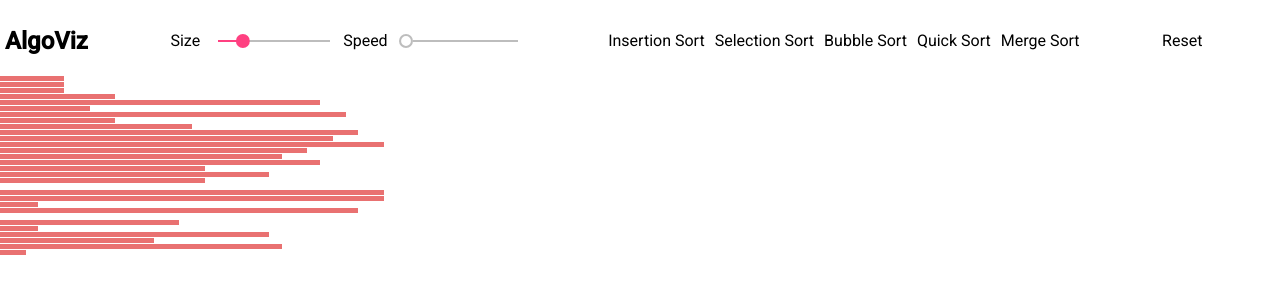
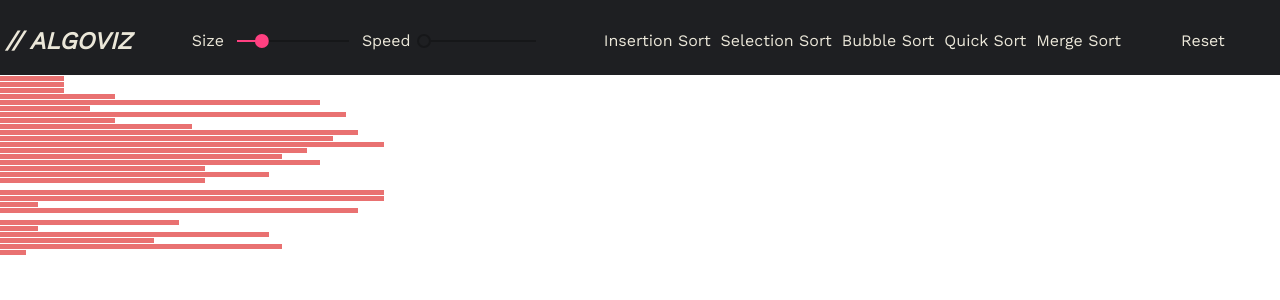
Before and after one commit to RajathWarrier/AlgoViz, an Angular app: page / in a window 1280 px wide. Shown: the top 300 px of the page. Built offline with nearby package versions, Linux system fonts and the light colour scheme.

Commit message:
Sorting, Size & Speed change and reset now behaves according to status of sorting of elements. Added more styling

```diff
--- a/angular.json
+++ b/angular.json
@@ -90,6 +90,7 @@
               "src/assets"
             ],
             "styles": [
+              "./node_modules/@angular/material/prebuilt-themes/purple-green.css",
               "src/styles.css"
             ],
             "scripts": []
--- a/src/app/sorting/sorting.component.css
+++ b/src/app/sorting/sorting.component.css
@@ -1,3 +1,8 @@
+@import url('https://fonts.googleapis.com/css2?family=Work+Sans');
+
+.header-container {
+    background-color: #1E1F22;
+}
 .contents-flex-box {
     display: flex;
     margin: auto;
@@ -5,6 +10,12 @@
 }
 .logo {
     padding-left: 5px;
+}
+.logo-text {
+    font-family: 'Work Sans', sans-serif;
+    font-weight: 700;
+    font-style: italic;
+    color: #EBE7D9;
 }
 .size_speed-container {
     display: flex;
@@ -14,6 +25,9 @@
 .size-text, .speed-text {
     margin: auto;
     margin-left: 5px;
+    font-family: 'Work Sans', sans-serif;
+    font-weight: 400;
+    color: #EBE7D9;
 }
 .speed-container {
     display: flex;
@@ -25,15 +39,24 @@
     padding-top: 20px;
     padding-bottom: 20px;
 }
+.list_elements, .sort {
+    font-family: 'Work Sans', sans-serif;
+    color: #EBE7D9;
+}
+.reset-disabled {
+    pointer-events: none;
+}
 mat-slider {
-    margin-left: 10px;
+    margin-left: 5px;
+}
+.size_speed-disabled {
+    pointer-events: none;
 }
 .sorting-algo-container {
     display: flex;
 }
-.sorting-algo-container-small {
-    display: none;
-    margin: auto;
+.sorting-disabled {
+    pointer-events: none;
 }
 .sort {
     margin: auto;
--- a/src/app/sorting/sorting.component.html
+++ b/src/app/sorting/sorting.component.html
@@ -3,25 +3,24 @@
         <div class="contents-flex-box">
             <div class="logo-container">
                 <div class="logo">
-                    <h2 class="logo-text">AlgoViz</h2>
+                    <h2 class="logo-text">// ALGOVIZ</h2>
                 </div>
             </div>
-            <div class="size_speed-container">
+            <div class="size_speed-container" [ngClass]="{'size_speed-disabled':sorting}">
                 <div class="size-text">Size</div>
-                <mat-slider (input)="onSizeChange($event)" class="slider" thumbLabel [displayWith]="formatLabel" min="10" max="100" value="30"></mat-slider>
+                <mat-slider class="slider" (input)="onSizeChange($event)" class="slider" thumbLabel [displayWith]="formatLabel" min="10" max="100" value="30"></mat-slider>
                 <div class="speed-text">Speed</div>
                 <mat-slider (input)="onSpeedChange($event)" class="slider" [displayWith]="formatLabel" min="200" max="400" value="75"></mat-slider>
             </div>
-            <div class="sorting-algo-container">
+            <div class="sorting-algo-container" [ngClass]="{'sorting-disabled':sorting || isSorted()}">
                 <div class="sort" (click)="insertionSort(0, 0)">Insertion Sort</div>
                 <div class="sort" (click)="selectionSort(0, 1, 0)">Selection Sort</div>
                 <div class="sort" (click)="bubbleSort(0, 0)">Bubble Sort</div>
                 <div class="sort" (click)="quickSort(0, size - 1)">Quick Sort</div>
                 <div class="sort" (click)="mergeSort(size, 0, 1)">Merge Sort</div>
             </div>
-            <div class="sorting-algo-container-small">Sorting Method</div>
             <div class="list_elements-container">
-                <div class="list_elements" (click)="changeList()">Reset</div>
+                <div class="list_elements" (click)="changeList()" [ngClass]="{'reset-disabled':sorting}">Reset</div>
             </div>
         </div>
     </nav>
--- a/src/app/sorting/sorting.component.ts
+++ b/src/app/sorting/sorting.component.ts
@@ -1,3 +1,4 @@
+import { ThrowStmt } from '@angular/compiler';
 import { Component, OnInit } from '@angular/core';
 import { MatSliderChange } from '@angular/material/slider';
 import { BarComponent } from '../bar/bar.component';
@@ -13,11 +14,15 @@ export class SortingComponent implements OnInit {
   size = 30;
   speed = 75;
   barList: BarComponent[];
+  sorting: boolean;
+  sorted: boolean;
 
   constructor() { }
 
   ngOnInit() {
     this.changeList();
+    this.sorting = false;
+    this.sorted = false;
   }
 
   changeList() {
@@ -26,6 +31,7 @@ export class SortingComponent implements OnInit {
       const barComponent = new BarComponent(Math.floor(Math.random() * (this.size + 1)));
       this.barList.push(barComponent);
     }
+    this.sorted = false;
   }
 
   formatLabel(value: number) {
@@ -43,6 +49,14 @@ export class SortingComponent implements OnInit {
     this.speed = 400 - event.value;
   }
 
+  isSorted(): boolean {
+    for (let i = 0; i < this.size - 1; i++) {
+      if (this.barList[i].number > this.barList[i + 1].number) {
+        return false;
+      }
+    }
+    return true;
+  }
   // ALL SORTING ALGORITHMS
 
   // Insertion Sort
@@ -50,8 +64,11 @@ export class SortingComponent implements OnInit {
   insertionSort(i: number, j: number) {
     if (i >= this.size) {
       this.barList[i - 1].color = '#55e9bc';
+      this.sorting = false;
+      this.sorted = true;
       return;
     }
+    this.sorting = true;
     if (i === 1) {
       this.barList[0].color = '#55e9bc';
     }
@@ -79,8 +96,11 @@ export class SortingComponent implements OnInit {
   selectionSort(i: number, j: number, smallest: number) {
     if (i >= this.size - 1) {
       this.barList[i].color = '#55e9bc';
+      this.sorting = false;
+      this.sorted = true;
       return;
     }
+    this.sorting = true;
     this.barList[j - 1].color = '#e97171';
     this.barList[smallest].color = '#776d8a';
     if (j >= this.size) {
@@ -104,8 +124,11 @@ export class SortingComponent implements OnInit {
   bubbleSort(i: number, j: number) {
     if (i >= this.size - 1) {
       this.barList[0].color = '#55e9bc';
+      this.sorting = false;
+      this.sorted = true;
       return;
     }
+    this.sorting = true;
     if (j >= this.size - i - 1) {
       this.barList[j].color = '#55e9bc';
       setTimeout(() => this.bubbleSort(++i, 0), this.speed);
@@ -127,8 +150,10 @@ export class SortingComponent implements OnInit {
   quickSort(i: number, k: number) {
     if (i >= k) {
       this.barList[i].color = '#55e9bc';
+      this.sorting = false;
       return;
     }
+    this.sorting = true;
     let l = i;
     let h = k;
     const midPoint: number = Math.floor((l + h) / 2);
@@ -206,8 +231,11 @@ export class SortingComponent implements OnInit {
   mergeSort(n: number, leftStart: number, currSize: number) {
     if (currSize > n - 1) {
       this.barList[n - 1].color = '#55e9bc';
+      this.sorting = false;
+      this.sorted = true;
       return;
     }
+    this.sorting = true;
     if (leftStart >= n - 1) {
       setTimeout(() => this.mergeSort(n, 0, 2 * currSize), this.speed);
     } else {
```
